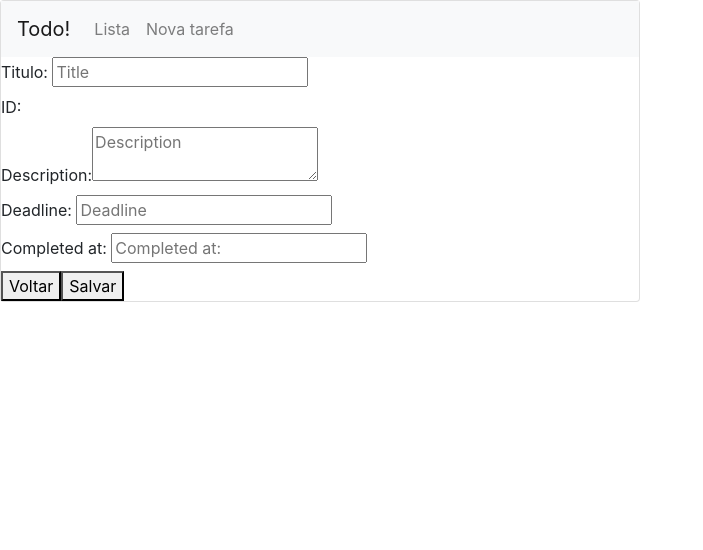
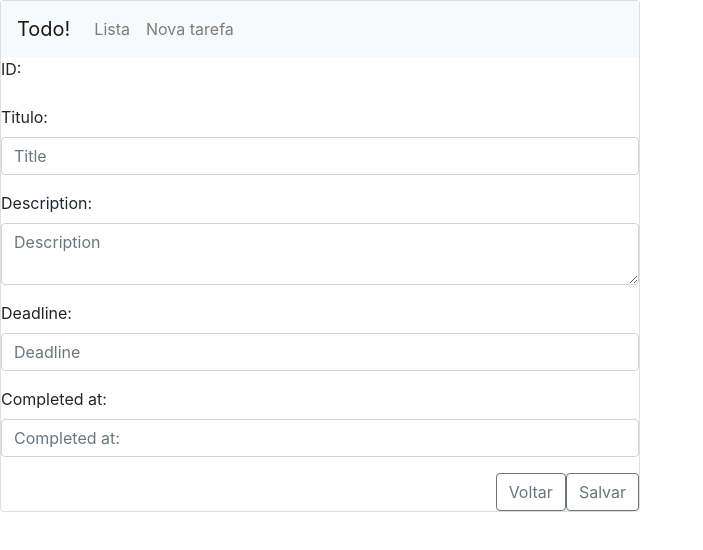
Before and after one commit to ThiagoRuis/todo_list_client, an Angular app in the folder todo-client/: page /criar in a window 1280 px wide. Shown: the top 550 px of the page, without its empty margins (0-703 px from the left). Built offline with nearby package versions, Linux system fonts and the light colour scheme.

Commit message:
Melhorias visuais

```diff
--- a/todo-client/src/app/detalhe/detalhe.component.html
+++ b/todo-client/src/app/detalhe/detalhe.component.html
@@ -1,30 +1,32 @@
-<div>
-    <label>Titulo:
-      <input [(ngModel)]="task.title" placeholder="Title" #title/>
-    </label>
-</div>
-
-<div>
-  <label>ID:</label>{{task.id}}
-</div>
-
-<div>
-  <label>Description:</label>
-  <textarea [(ngModel)]="task.description" placeholder="Description"> </textarea>
-</div>
-
-<div>
-  <label>Deadline:
-    <input [(ngModel)]="task.deadline" placeholder="Deadline"/>
-  </label>
-</div>
-
-<div>
-  <label>Completed at:
-    <input [(ngModel)]="task.completed_at" placeholder="Completed at:"/>
-  </label>
+<div class="input-group mb-3">
+  <label>ID:</label> {{task.id}}
 </div>
 
 
-<button (click)="goBack()">Voltar</button>
-<button (click)="saveTask(title.value)">Salvar</button>
+<label>Titulo:</label>
+<div class="input-group mb-3">
+  <input [(ngModel)]="task.title" placeholder="Title" #title class="form-control" />
+</div>
+
+
+<label>Description:</label>
+<div class="input-group mb-3">
+  <textarea [(ngModel)]="task.description" placeholder="Description" class="form-control" > </textarea>
+</div>
+
+
+<label>Deadline:</label>
+<div class="input-group mb-3">
+  <input [(ngModel)]="task.deadline" placeholder="Deadline" class="form-control" />
+</div>
+
+
+<label>Completed at:</label>
+<div class="input-group mb-3">
+  <input [(ngModel)]="task.completed_at" placeholder="Completed at:" class="form-control" />
+</div>
+
+<div class="float-right">
+  <button (click)="goBack()" class="btn btn-outline-secondary">Voltar</button>
+  <button (click)="saveTask(title.value)" class="btn btn-outline-secondary">Salvar</button>
+</div>
--- a/todo-client/src/app/lista/lista.component.html
+++ b/todo-client/src/app/lista/lista.component.html
@@ -1,6 +1,6 @@
 <ul class="list-group">
-  <li class="list-group-item" *ngFor="let task of tasks" >{{ task.title }}
-    <div class="btn-group" role="group" aria-label="Ações">
+  <li class="list-group-item" *ngFor="let task of tasks" >{{ task.id }} - {{ task.title }}
+    <div class="btn-group float-right" role="group" aria-label="Ações">
       <button type="button" class="btn btn-success" (click)="concluirTarefa(task)">Concluir</button>
       <button type="button" class="btn btn-primary" routerLink="/detalhe/{{task.id}}">Editar</button>
       <button type="button" class="btn btn-danger" (click)="removerTarefa(task)" >Remover</button>
```
